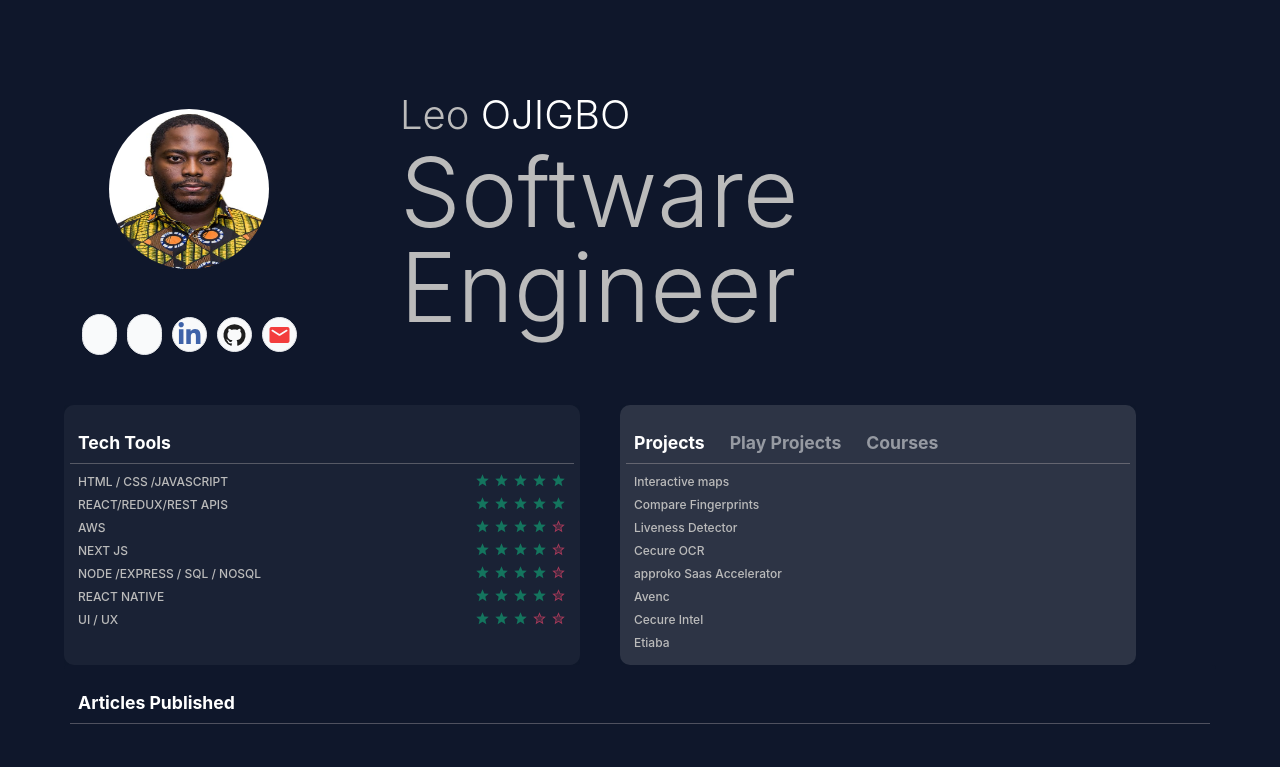
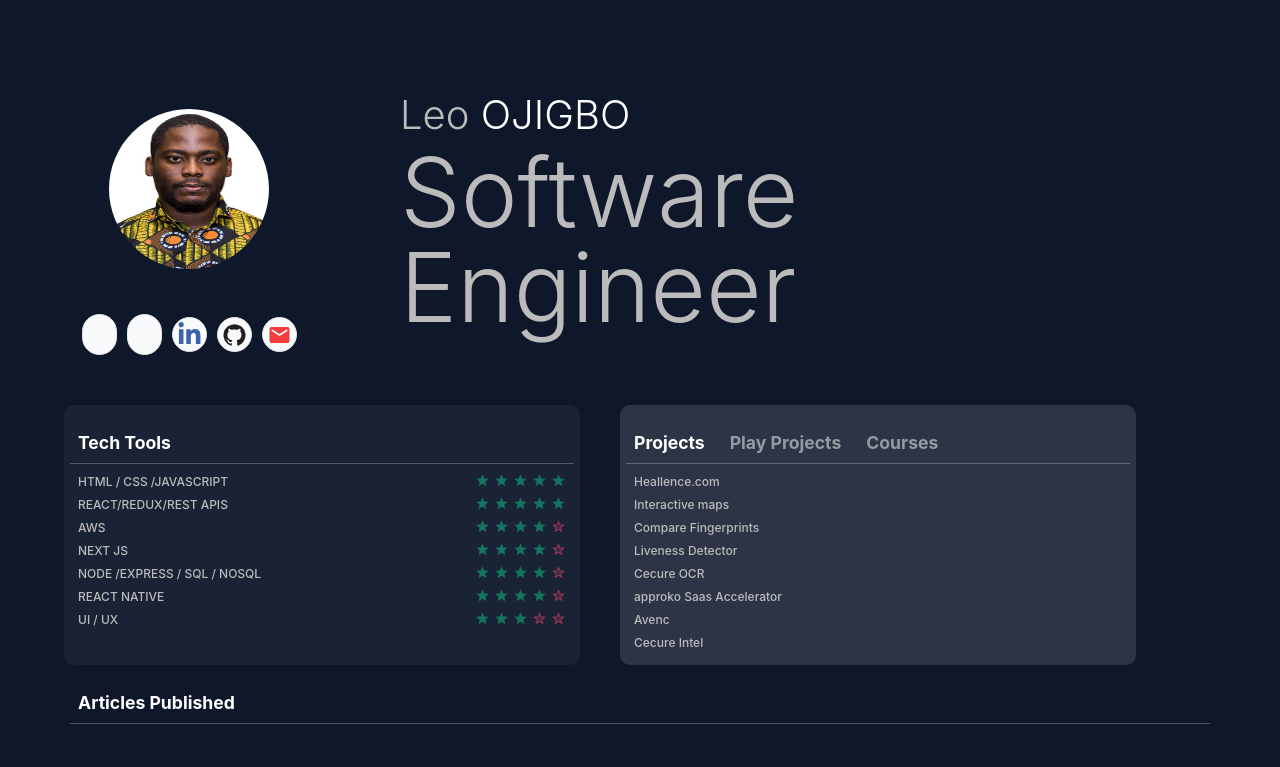
Before and after one commit to iroro1/psychic-octo-engine, a React (Create React App) app: page / in a window 1280 px wide. Shown: the top 767 px of the page. Built offline with nearby package versions, Linux system fonts and the light colour scheme; some icons are missing.

Commit message:
new project heallence.com

```diff
--- a/src/components/Projects.jsx
+++ b/src/components/Projects.jsx
@@ -14,6 +14,12 @@ const Projects = ({ onClickFn }) => {
       }}
       className={`${ctx.value === "dark" ? "text-[#bbb]" : "text-[#7A7878]"}`}
     >
+      <div
+        onClick={() => onClickFn("heal")}
+        className="mb-[5px] cursor-pointer hover:text-[#14755E]"
+      >
+        Heallence.com
+      </div>
       <div
         onClick={() => onClickFn("maps")}
         className="mb-[5px] cursor-pointer hover:text-[#14755E]"
--- a/src/pages/Home.jsx
+++ b/src/pages/Home.jsx
@@ -7,6 +7,7 @@ import ab from "../assets/img/askbetty.jpg";
 import av from "../assets/img/avenc.jpg";
 import maps from "../assets/img/maps.jpeg";
 import chatApp from "../assets/img/chatApp.png";
+import heal from "../assets/img/heal.png";
 import et from "../assets/img/etiaba.jpg";
 import fingerprint from "../assets/img/fingerprint.jpg";
 import imgToText from "../assets/img/imgToText.jpg";
@@ -48,6 +49,12 @@ const Home = () => {
       title: "Job Search Mobile App",
       desc: "A cross functional mobile app written in react native expo and published via the expo link. Download Expo Go on your device to test the app",
       snapshots: [jobSearch],
+    },
+    heal: {
+      link: "https://heallence.com/",
+      title: "Heallence.com",
+      desc: "A web application utilizing ML/AI run diagnoses for clients. I happen to be a part of the team that got this application from ideation to production.",
+      snapshots: [heal],
     },
     liveness: {
       link: "https://cecureintel.com/demo/ML/liveness",
```
Also changed, not shown: src/assets/img/heal.png (added).
